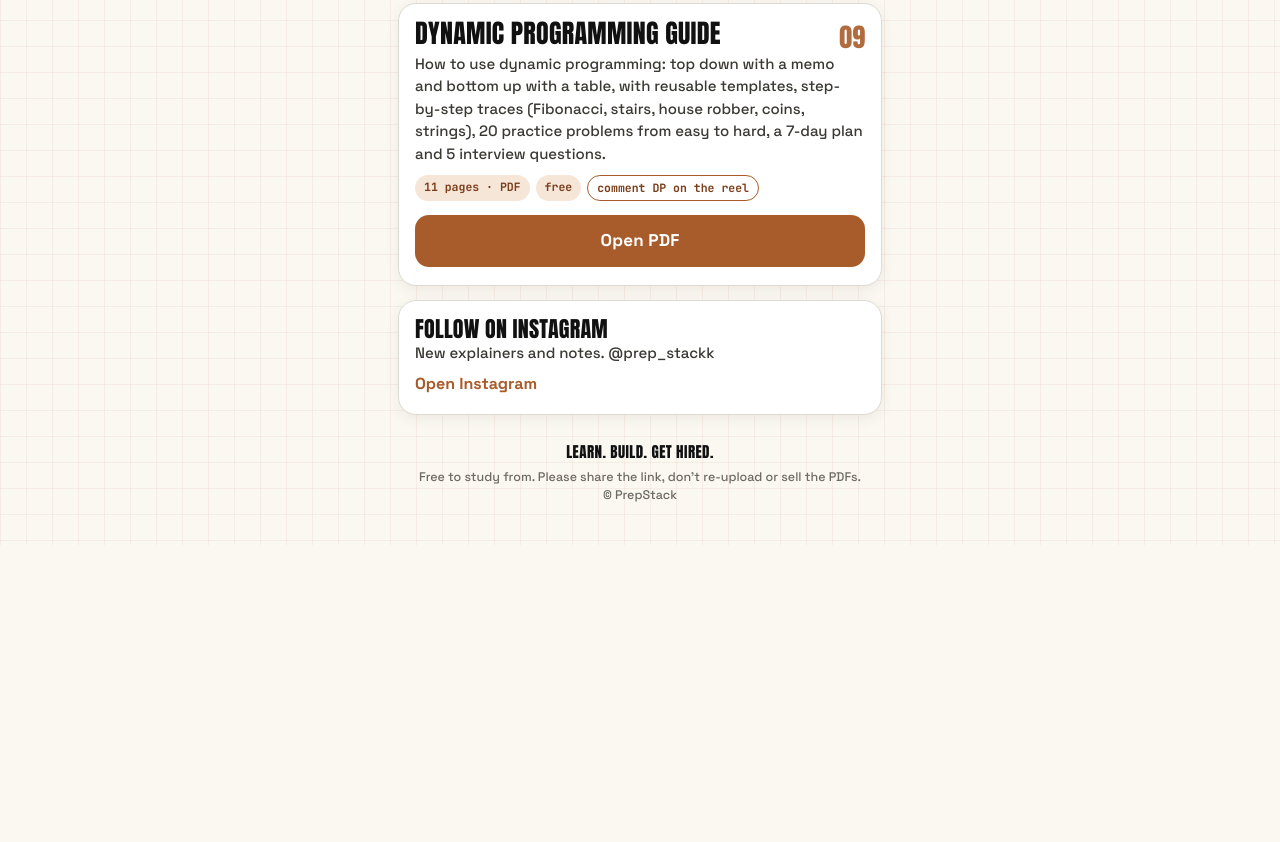
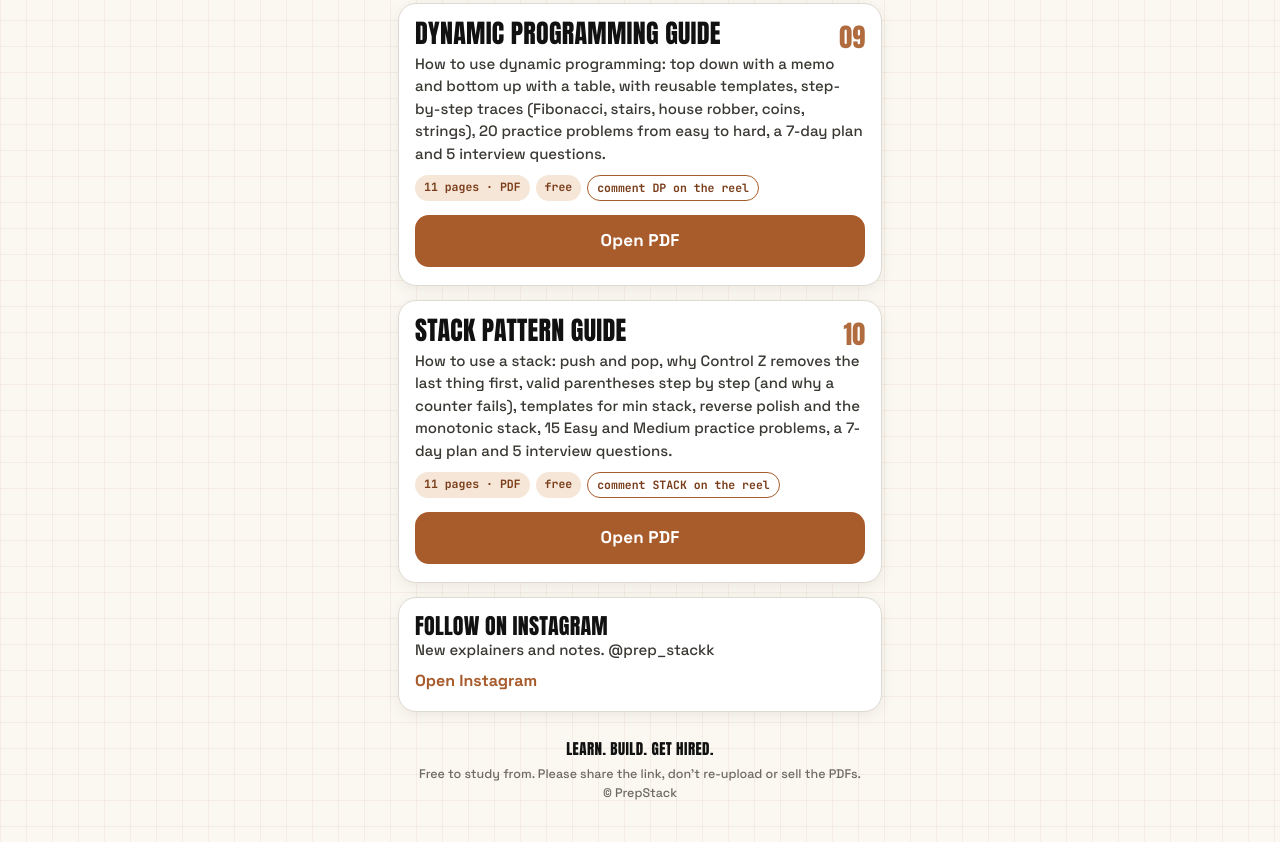
Before and after one commit to Harsha07r/prepstack-notes, a plain HTML site: page index.html in a window 1280 px wide. Shown: the part 2476-3318 px from the top of the page. Before the commit the page ends 3021 px from the top, so only its background shows below. Drawn offline with Linux system fonts and the light colour scheme.

Commit message:
Add files via upload

```diff
--- a/index.html
+++ b/index.html
@@ -119,6 +119,13 @@ footer b { font-family: 'Anton', sans-serif; font-weight: 400; letter-spacing: .
       <div class="chips"><span>11 pages · PDF</span><span>free</span><span class="kw">comment DP on the reel</span></div>
       <a class="btn" href="https://drive.google.com/file/d/1ciTAs2ZGr1anUT49OpAo1hpMXgGdEdR8/view?usp=sharing" target="_blank" rel="noopener">Open PDF</a>
     </article>
+    <article class="card" id="stack">
+      <div class="num">10</div>
+      <h2>Stack Pattern Guide</h2>
+      <p>How to use a stack: push and pop, why Control Z removes the last thing first, valid parentheses step by step (and why a counter fails), templates for min stack, reverse polish and the monotonic stack, 15 Easy and Medium practice problems, a 7-day plan and 5 interview questions.</p>
+      <div class="chips"><span>11 pages · PDF</span><span>free</span><span class="kw">comment STACK on the reel</span></div>
+      <a class="btn" href="https://drive.google.com/file/d/1wLYPg2yh37XZe5p-9daV0QhZRMCJsqDQ/view?usp=sharing" target="_blank" rel="noopener">Open PDF</a>
+    </article>
     <a class="card link" href="https://www.instagram.com/prep_stackk/" target="_blank" rel="noopener"><h2>Follow on Instagram</h2><p>New explainers and notes. @prep_stackk</p><span class="go">Open Instagram</span></a>
   </main>
   <footer><b>LEARN. BUILD. GET HIRED.</b>Free to study from. Please share the link, don't re-upload or sell the PDFs.<br>© PrepStack</footer>
```
